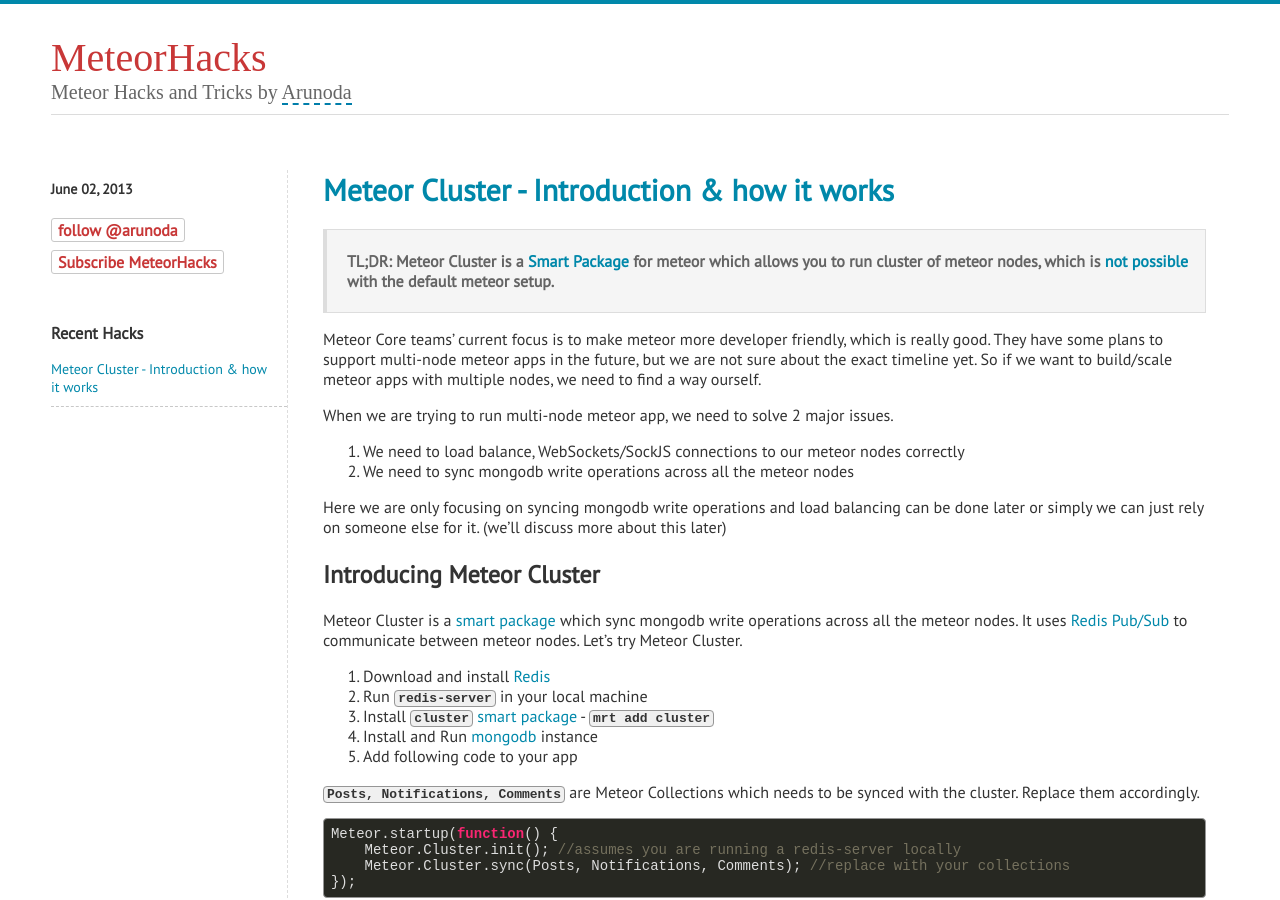
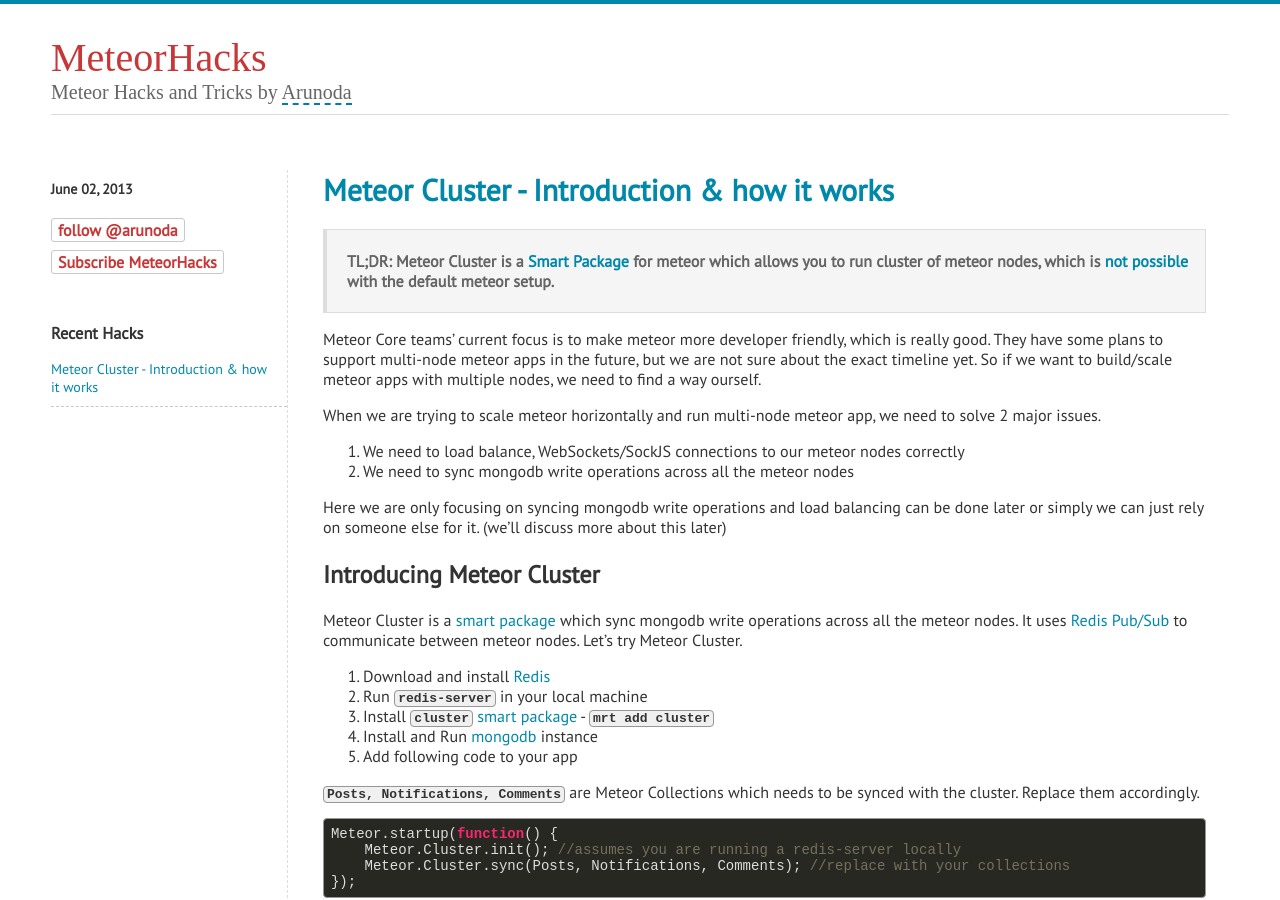
Before and after one commit to meteorhacks/meteorhacks.github.io, a Jekyll site: the page built from _posts/2013-06-02-meteor-cluster-introduction-and-how-it-works.md, in a window 1280 px wide and 900 px high. Built offline with Jekyll 4.4.1, drawn with Linux system fonts in a browser that asks for light colours; some web fonts are replaced; comment, search, counter and statistics services are not loaded.

Commit message:
added scale keyword

```diff
--- a/_posts/2013-06-02-meteor-cluster-introduction-and-how-it-works.md
+++ b/_posts/2013-06-02-meteor-cluster-introduction-and-how-it-works.md
@@ -2,14 +2,14 @@
 layout: blog
 title: Meteor Cluster - Introduction & how it works
 category: blog
-summery: '<p>Meteor Cluster is a <a href="https://atmosphere.meteor.com/package/cluster">Smart Package</a> for meteor which allows you to run cluster of meteor nodes, which is <a href="http://stackoverflow.com/a/13716069/457224">not possible</a> with the default meteor setup.</p>'
+summery: '<p>Meteor Cluster is a <a href="https://atmosphere.meteor.com/package/cluster">Smart Package</a> for meteor which allows you to run cluster of meteor nodes and scale horizontally, which is <a href="http://stackoverflow.com/a/13716069/457224">not possible</a> with the default meteor setup.</p>'
 ---
 
 > TL;DR: Meteor Cluster is a [Smart Package](https://atmosphere.meteor.com/package/cluster) for meteor which allows you to run cluster of meteor nodes, which is [not possible](http://stackoverflow.com/a/13716069/457224) with the default meteor setup.
 
 Meteor Core teams' current focus is to make meteor more developer friendly, which is really good. They have some plans to support multi-node meteor apps in the future, but we are not sure about the exact timeline yet. So if we want to build/scale meteor apps with multiple nodes, we need to find a way ourself.
 
-When we are trying to run multi-node meteor app, we need to solve 2 major issues.
+When we are trying to scale meteor horizontally and run multi-node meteor app, we need to solve 2 major issues.
 
 1. We need to load balance, WebSockets/SockJS connections to our meteor nodes correctly
 2. We need to sync mongodb write operations across all the meteor nodes
```
